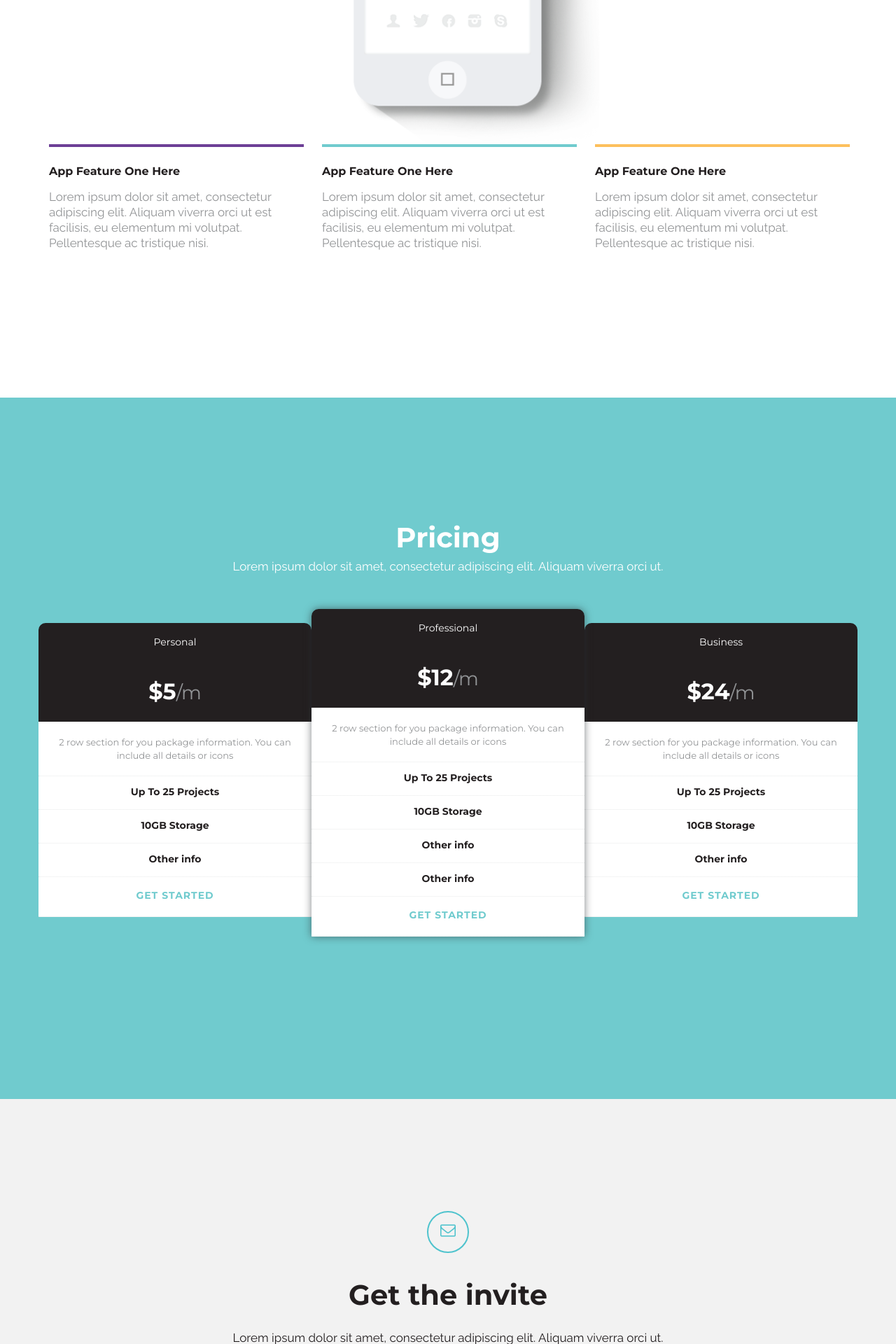
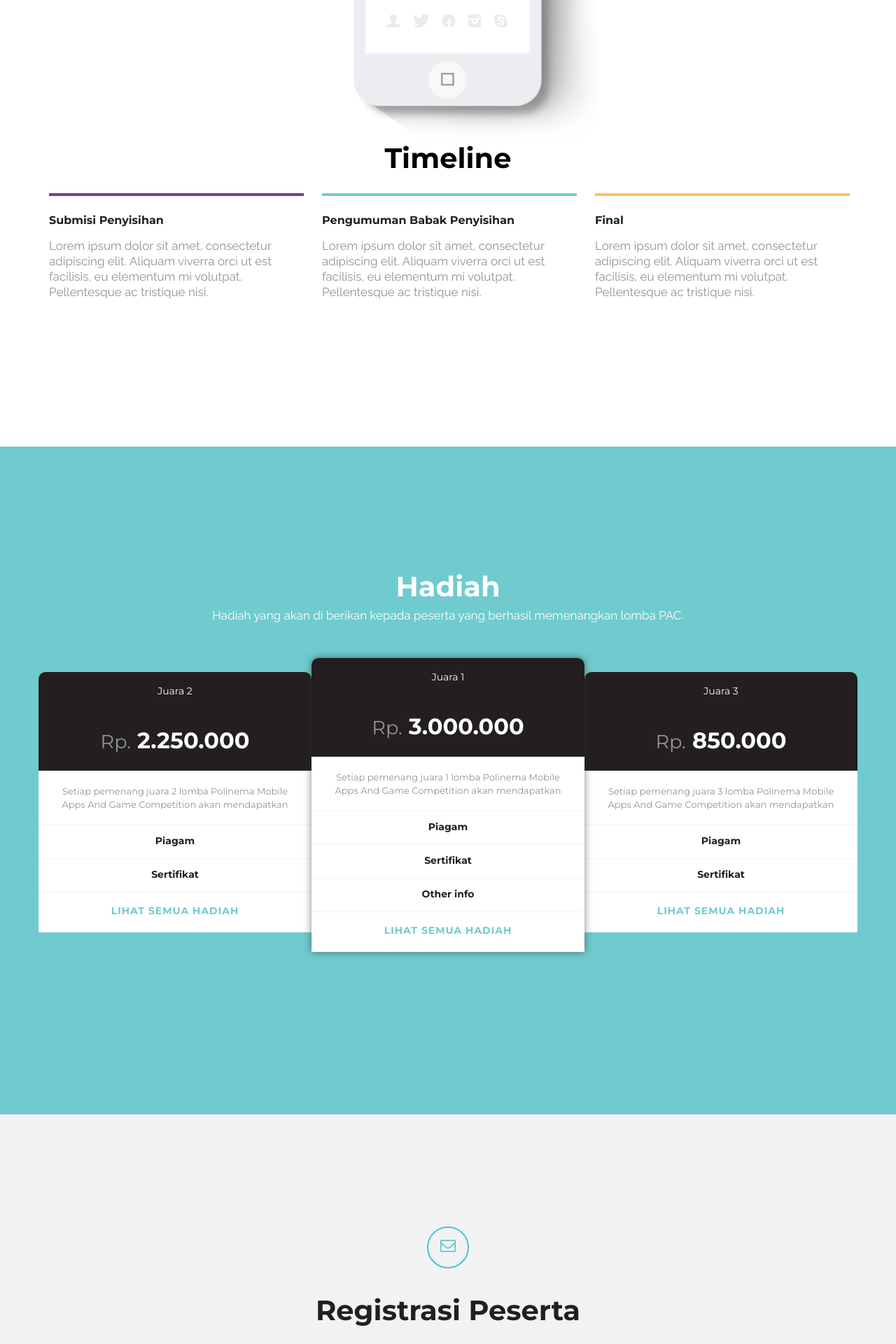
Before and after one commit to imam932/lombajti2017, a PHP site: page / in a window 1280 px wide. Shown: the part 1560-3480 px from the top of the page at 70% size. Run offline with PHP 8.4, Linux system fonts and the light colour scheme; some libraries are stand-ins or nearby versions.

Commit message:
isi content web

```diff
--- a/css/main.css
+++ b/css/main.css
@@ -230,7 +230,7 @@ a:hover, a:focus {
     min-height: 60px;
     padding-top: 8px;
     position: fixed;
-    top: -60px;
+    top: -80px;
     transition: top 0.4s ease 0s;
 }
 
--- /dev/null
+++ b/css/style.css
@@ -0,0 +1,11 @@
+img.logo{
+  width: 100px;
+}
+
+.timeline{
+  text-align: center;
+}
+
+.timeline h2{
+  color: #000;
+}
--- a/index.html
+++ b/index.html
@@ -1,7 +1,7 @@
 <!DOCTYPE html>
 <html lang="en"><head>
   <meta charset="utf-8">
-  <title>Snow Landing Page Theme </title>
+  <title>PAC</title>
   <meta name="keywords" content="">
   <meta name="description" content="">
   <meta name="viewport" content="width=device-width, initial-scale=1.0, maximum-scale=1.0, user-scalable=no">
@@ -20,6 +20,7 @@
 
   <link rel="stylesheet" href="css/bootstrap.min.css">
   <link rel="stylesheet" href="css/main.css">
+  <link rel="stylesheet" href="css/style.css">
 
   <script src="js/modernizr-2.7.1.js"></script>
 
@@ -36,7 +37,7 @@
             <span class="icon-bar"></span>
             <span class="icon-bar"></span>
           </button>
-          <a class="logo" href="index.html"><img src="img/logo.svg" alt="Logo"></a>
+          <a href="index.html"><img src="img/logo.svg" alt="Logo" class="logo"></a>
         </div>
         <div class="navbar-collapse collapse">
           <ul class="nav navbar-nav navbar-right">
@@ -51,7 +52,7 @@
       <div class="container">
         <div class="row">
           <div class="col-xs-6">
-            <a href="index.html"><img src="img/logo.svg" alt="Logo"></a>
+            <a href="index.html"><img src="img/logo.svg" alt="Logo" class="logo"></a>
           </div>
           <div class="col-xs-6 signin text-right navbar-nav">
             <a href="#pricing" class="scroll">Pricing</a>&nbsp; &nbsp;<a href="#">Sign in</a>
@@ -60,7 +61,7 @@
 
         <div class="row header-info">
           <div class="col-sm-10 col-sm-offset-1 text-center">
-            <h1 class="wow fadeIn">A free landing page theme</h1>
+            <h1 class="wow fadeIn">Polinema Mobile Apps And Game Competition</h1>
             <br />
             <p class="lead wow fadeIn" data-wow-delay="0.5s">Lorem ipsum dolor sit amet, consectetur adipis. <br>
             Lorem ipsum dolor sit amet, consectetur adipiscing elit sit dol mi arlna.</p>
@@ -73,7 +74,7 @@
                     <a href="#be-the-first" class="btn btn-secondary btn-lg scroll">Learn More</a>
                   </div>
                   <div class="col-xs-6 text-left wow fadeInUp" data-wow-delay="1.4s">
-                    <a href="#invite" class="btn btn-primary btn-lg scroll">Request Invite</a>
+                    <a href="#invite" class="btn btn-primary btn-lg scroll">REGISTER</a>
                   </div>
                 </div><!--End Button Row-->
               </div>
@@ -105,20 +106,23 @@
 
     <section id="main-info" class="pad-xl">
 	    <div class="container">
+        <div class="timeline wow fadeIn" data-wow-delay="0.8s">
+          <h2>Timeline</h2>
+        </div>
 		    <div class="row">
 			    <div class="col-sm-4 wow fadeIn" data-wow-delay="0.4s">
 				    <hr class="line purple">
-				    <h3>App Feature One Here</h3>
+				    <h3>Submisi Penyisihan</h3>
 				    <p>Lorem ipsum dolor sit amet, consectetur adipiscing elit. Aliquam viverra orci ut est facilisis, eu elementum mi volutpat. Pellentesque ac tristique nisi.</p>
 			    </div>
 			    <div class="col-sm-4 wow fadeIn" data-wow-delay="0.8s">
 				    <hr  class="line blue">
-				    <h3>App Feature One Here</h3>
+				    <h3>Pengumuman Babak Penyisihan</h3>
 				    <p>Lorem ipsum dolor sit amet, consectetur adipiscing elit. Aliquam viverra orci ut est facilisis, eu elementum mi volutpat. Pellentesque ac tristique nisi.</p>
 			    </div>
 			    <div class="col-sm-4 wow fadeIn" data-wow-delay="1.2s">
 				    <hr  class="line yellow">
-				    <h3>App Feature One Here</h3>
+				    <h3>Final</h3>
 				    <p>Lorem ipsum dolor sit amet, consectetur adipiscing elit. Aliquam viverra orci ut est facilisis, eu elementum mi volutpat. Pellentesque ac tristique nisi.</p>
 			    </div>
 		    </div>
@@ -131,8 +135,8 @@
       <div class="container">
         <div class="row margin-40">
           <div class="col-sm-8 col-sm-offset-2 text-center">
-            <h2 class="white">Pricing</h2>
-            <p class="white">Lorem ipsum dolor sit amet, consectetur adipiscing elit. Aliquam viverra orci ut.</p>
+            <h2 class="white">Hadiah</h2>
+            <p class="white">Hadiah yang akan di berikan kepada peserta yang berhasil memenangkan lomba PAC.</p>
           </div>
         </div>
 
@@ -141,39 +145,36 @@
           <div class="col-sm-4 pricing-container wow fadeInUp" data-wow-delay="1s">
             <br />
             <ul class="list-unstyled pricing-table text-center">
-    					<li class="headline"><h5 class="white">Personal</h5></li>
-    					<li class="price"><div class="amount">$5<small>/m</small></div></li>
-    					<li class="info">2 row section for you package information. You can include all details or icons</li>
-    					<li class="features first">Up To 25 Projects</li>
-    					<li class="features">10GB Storage</li>
-    					<li class="features">Other info</li>
-    					<li class="features last btn btn-secondary btn-wide"><a href="#">Get Started</a></li>
+    					<li class="headline"><h5 class="white">Juara 2</h5></li>
+    					<li class="price"><div class="amount"><small>Rp.</small> 2.250.000</div></li>
+    					<li class="info">Setiap pemenang juara 2 lomba Polinema Mobile Apps And Game Competition akan mendapatkan</li>
+    					<li class="features first">Piagam</li>
+    					<li class="features">Sertifikat</li>
+    					<li class="features last btn btn-secondary btn-wide"><a href="#">Lihat semua hadiah</a></li>
     				</ul>
           </div>
 
           <div class="col-sm-4 pricing-container wow fadeInUp" data-wow-delay="0.4s">
             <ul class="list-unstyled pricing-table active text-center">
-    					<li class="headline"><h5 class="white">Professional</h5></li>
-    					<li class="price"><div class="amount">$12<small>/m</small></div></li>
-    					<li class="info">2 row section for you package information. You can include all details or icons</li>
-    					<li class="features first">Up To 25 Projects</li>
-    					<li class="features">10GB Storage</li>
+    					<li class="headline"><h5 class="white">Juara 1</h5></li>
+    					<li class="price"><div class="amount"><small>Rp.</small> 3.000.000</div></li>
+    					<li class="info">Setiap pemenang juara 1 lomba Polinema Mobile Apps And Game Competition akan mendapatkan</li>
+    					<li class="features first">Piagam</li>
+    					<li class="features">Sertifikat</li>
     					<li class="features">Other info</li>
-    					<li class="features">Other info</li>
-    					<li class="features last btn btn-secondary btn-wide"><a href="#">Get Started</a></li>
+    					<li class="features last btn btn-secondary btn-wide"><a href="#">Lihat semua hadiah</a></li>
     				</ul>
           </div>
 
           <div class="col-sm-4 pricing-container wow fadeInUp" data-wow-delay="1.3s">
             <br />
             <ul class="list-unstyled pricing-table text-center">
-    					<li class="headline"><h5 class="white">Business</h5></li>
-    					<li class="price"><div class="amount">$24<small>/m</small></div></li>
-    					<li class="info">2 row section for you package information. You can include all details or icons</li>
-    					<li class="features first">Up To 25 Projects</li>
-    					<li class="features">10GB Storage</li>
-    					<li class="features">Other info</li>
-    					<li class="features last btn btn-secondary btn-wide"><a href="#">Get Started</a></li>
+    					<li class="headline"><h5 class="white">Juara 3</h5></li>
+    					<li class="price"><div class="amount"><small>Rp.</small> 850.000</div></li>
+    					<li class="info">Setiap pemenang juara 3 lomba Polinema Mobile Apps And Game Competition akan mendapatkan</li>
+    					<li class="features first">Piagam</li>
+    					<li class="features">Sertifikat</li>
+    					<li class="features last btn btn-secondary btn-wide"><a href="#">Lihat semua hadiah</a></li>
     				</ul>
           </div>
 
@@ -188,7 +189,7 @@
         <div class="row">
           <div class="col-sm-8 col-sm-offset-2 text-center">
             <i class="fa fa-envelope-o margin-40"></i>
-            <h2 class="black">Get the invite</h2>
+            <h2 class="black">Registrasi Peserta</h2>
             <br />
             <p class="black">Lorem ipsum dolor sit amet, consectetur adipiscing elit. Aliquam viverra orci ut.</p>
             <br />
```
Also changed, not shown: img/logo.svg.
